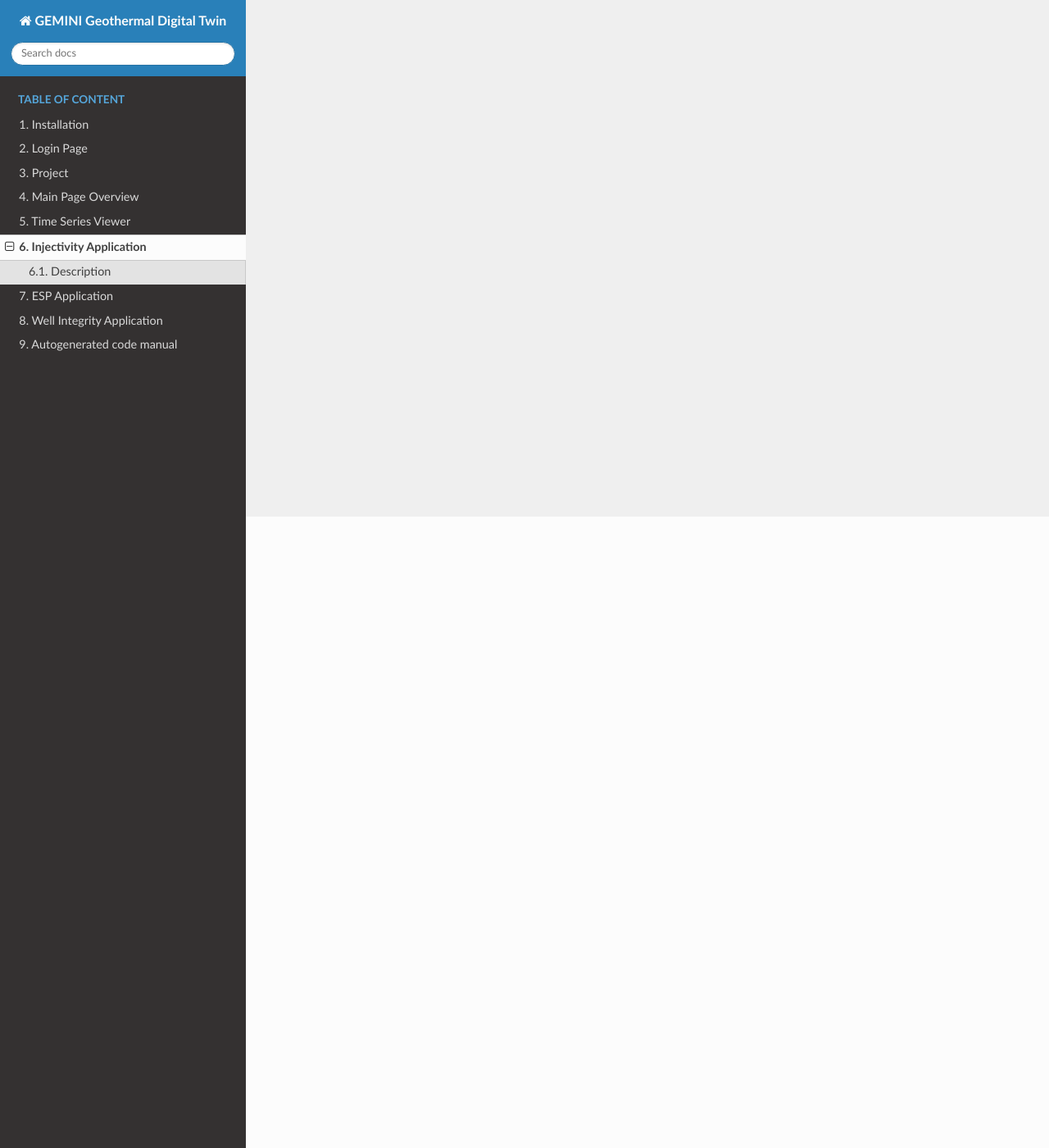
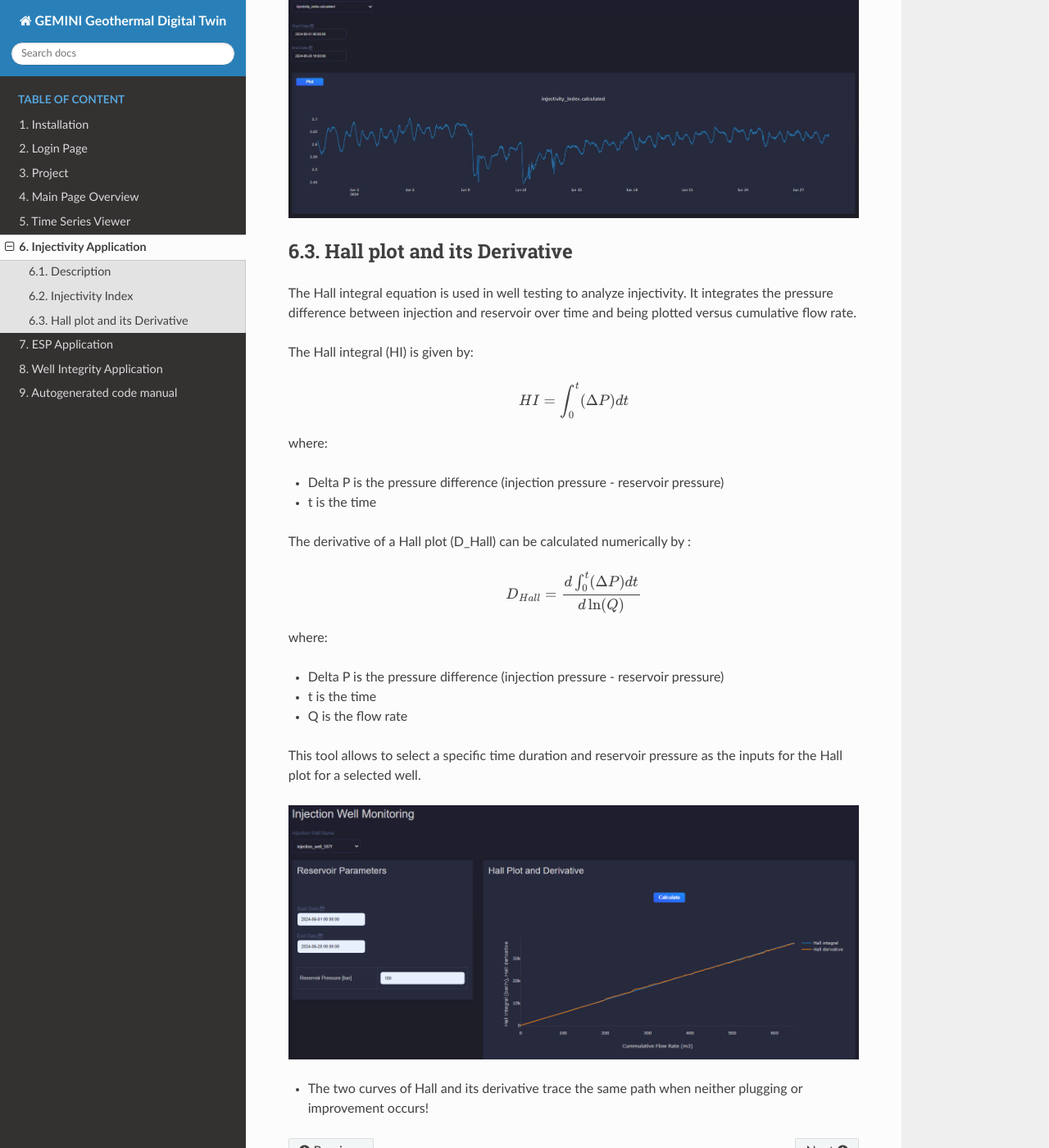
Before and after one commit to GEMINI-Digital-Twin/gemini-documentation, a Sphinx documentation site: the page built from source/injectivity.rst, in a window 1280 px wide and 1400 px high, scrolled down 770 px. Shown: the whole window at 82% size. Built offline with Sphinx 7.4.7 and the Read the Docs theme 2.0.0, drawn with Linux system fonts in a browser that asks for light colours; some of the changed text lies outside the part shown.

Commit message:
Injectivity page.

```diff
--- a/source/injectivity.rst
+++ b/source/injectivity.rst
@@ -4,3 +4,61 @@
 
 Description
 ---------------------------
+This application provides the following features as the monitoring tools for injection in geothermal reservoir.
+
+Injectivity Index
+---------------------------
+The injectivity index (II) is a measure of the capacity of a reservoir to accept fluids and reads:
+
+.. math::
+
+    II = \frac{Q}{\Delta P}
+
+where:
+
+- \Q\  is the injection rate
+- \ \Delta P\  is the pressure difference (injection pressure - reservoir pressure)
+
+
+
+Injectivity index can be plotted for specefic duration and a selected well via Tag Browser in the main menu:
+
+.. image:: images/application_injectivity_index.JPG
+    :width: 100%
+
+
+Hall plot and its Derivative
+----------------------------
+The Hall integral equation is used in well testing to analyze injectivity. It integrates the pressure difference between injection and reservoir over time and being plotted versus cumulative flow rate.
+
+The Hall integral (HI) is given by:
+
+.. math::
+
+    HI = \int_{0}^{t} (\Delta P) dt
+
+where:
+
+- \ \Delta P\  is the pressure difference (injection pressure - reservoir pressure)
+- \ t  is the time
+
+The derivative of a Hall plot (D_Hall) can be calculated numerically by :
+
+
+.. math::
+
+    D_{Hall} = \frac{d \int_{0}^{t} (\Delta P) dt}{d \ln (Q)}
+
+where:
+
+- \ \Delta P\  is the pressure difference (injection pressure - reservoir pressure)
+- \ t  is the time
+- \ Q  is the flow rate
+
+This tool allows to select a specific time duration and reservoir pressure as the inputs for the Hall plot for a selected well.
+
+.. image:: images/application_injectivity_HallPlot.JPG
+    :width: 100%
+
+
+* The two curves of Hall and its derivative trace the same path when neither plugging or improvement occurs!
```
Also changed, not shown: source/images/application_injectivity_HallPlot.JPG (added), source/images/application_injectivity_index.JPG (added).
